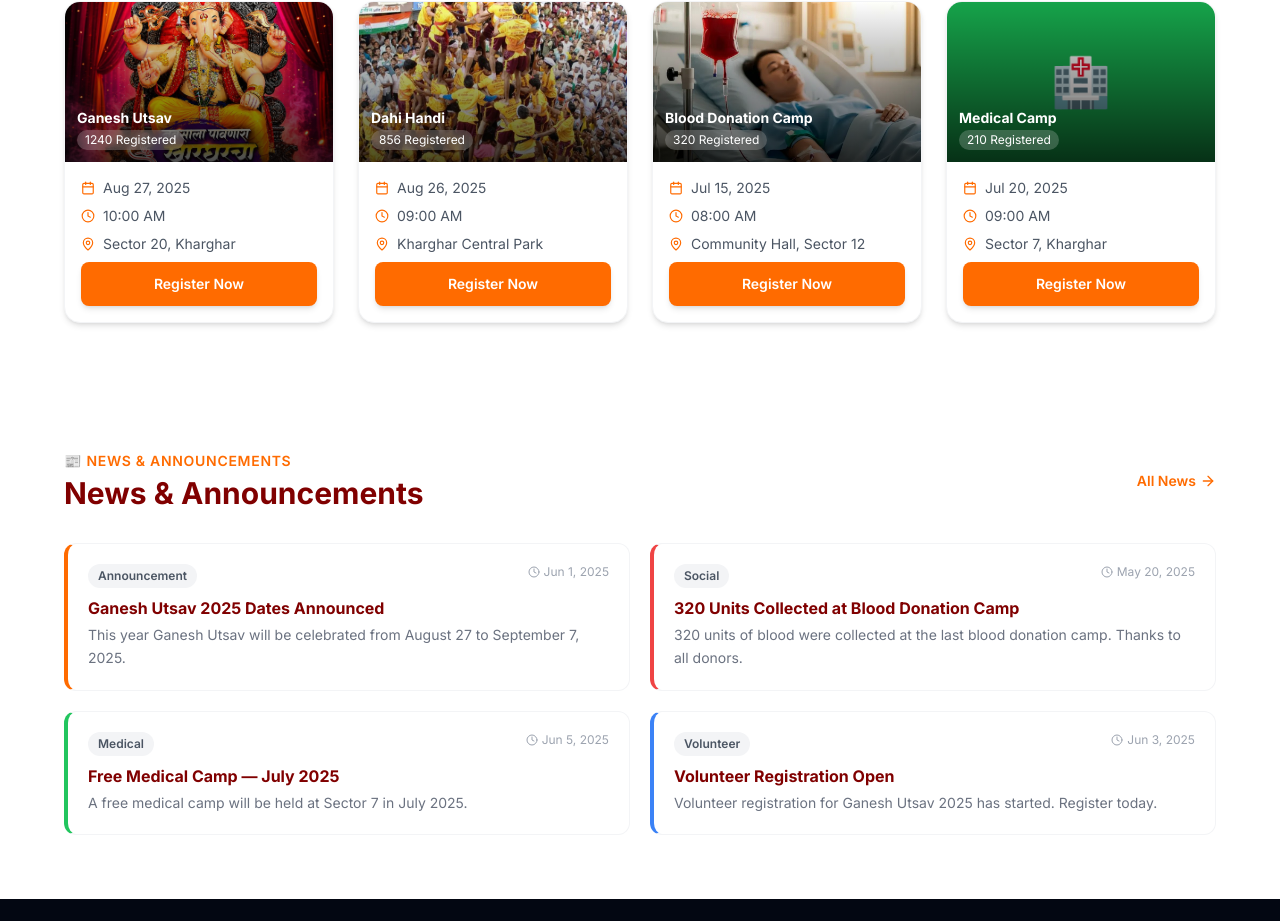
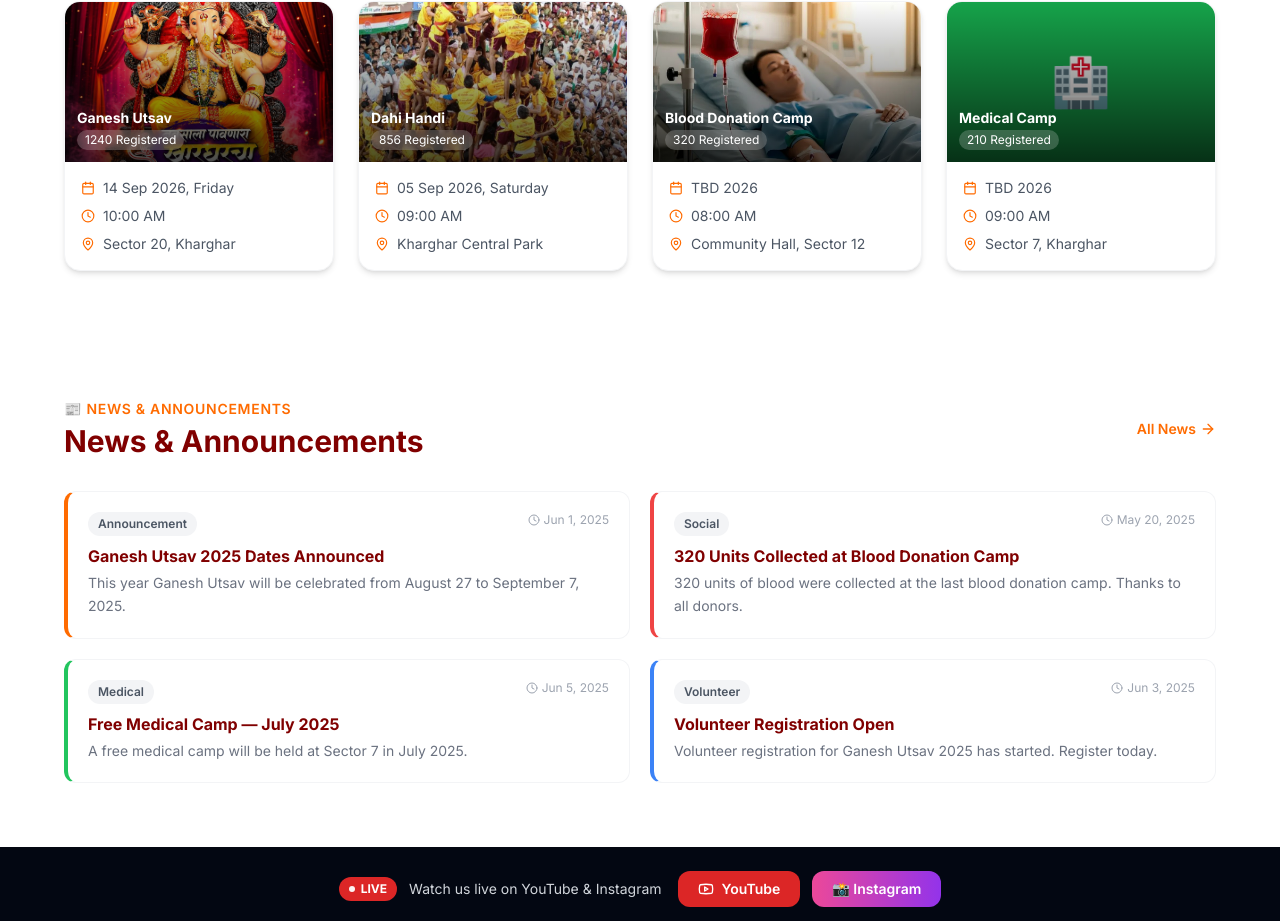
Before and after one commit to happymanesh/khargharcha-maharaja, a Next.js app in the folder apps/website/: page /en in a window 1280 px wide. Shown: the part 2975-3896 px from the top of the page. Built offline with nearby package versions, Linux system fonts and the light colour scheme; a web font is replaced by a local one.

Commit message:
Events: clickable cards, remove Register Now button, remove blood group, fix dates

```diff
--- a/apps/website/src/app/[locale]/events/page.tsx
+++ b/apps/website/src/app/[locale]/events/page.tsx
@@ -9,8 +9,8 @@ import { useGatedAction } from "@/hooks/useGatedAction";
 import { useRouter } from "next/navigation";
 
 const allEvents = [
-  { id: 1,  emoji: "🐘", type: "Ganesh Utsav",    color: "bg-saffron-500",  name: "गणेश उत्सव",           nameEn: "Ganesh Utsav",           date: "5–25 Sep 2026",         time: "All Day",            venue: "Sector 20, Kharghar",       desc: "खारघरच्या महाराजाचे भव्य गणेश उत्सव — 21 दिवसांचा उत्सव, आरती, सांस्कृतिक कार्यक्रम व मिरवणूक.", image: "/images/Ganesh1.jpeg" },
-  { id: 2,  emoji: "🏺", type: "Dahi Handi",       color: "bg-blue-600",    name: "दही हंडी",              nameEn: "Dahi Handi",             date: "5 Sep 2026",            time: "09:00 AM",           venue: "Sector 20, Kharghar",       desc: "उत्साहात साजरी होणारी गोविंदा दही हंडी — थरांवर थर रचत श्रीकृष्ण जन्माचा आनंद.", image: "/images/Dahihandi1.jpeg" },
+  { id: 1,  emoji: "🐘", type: "Ganesh Utsav",    color: "bg-saffron-500",  name: "गणेश उत्सव",           nameEn: "Ganesh Utsav",           date: "14 Sep 2026, Friday",   time: "All Day",            venue: "Sector 20, Kharghar",       desc: "खारघरच्या महाराजाचे भव्य गणेश उत्सव — 21 दिवसांचा उत्सव, आरती, सांस्कृतिक कार्यक्रम व मिरवणूक.", image: "/images/Ganesh1.jpeg" },
+  { id: 2,  emoji: "🏺", type: "Dahi Handi",       color: "bg-blue-600",    name: "दही हंडी",              nameEn: "Dahi Handi",             date: "05 Sep 2026, Saturday", time: "09:00 AM",           venue: "Sector 20, Kharghar",       desc: "उत्साहात साजरी होणारी गोविंदा दही हंडी — थरांवर थर रचत श्रीकृष्ण जन्माचा आनंद.", image: "/images/Dahihandi1.jpeg" },
   { id: 3,  emoji: "🌈", type: "Festival",         color: "bg-pink-500",    name: "होळी",                  nameEn: "Holi",                   date: "Mar 2027",              time: "All Day",            venue: "Kharghar Ground",           desc: "रंगांचा उत्सव — होळी पौर्णिमेनिमित्त सामूहिक होळी व रंगपंचमी कार्यक्रम.", image: null },
   { id: 4,  emoji: "🇮🇳", type: "National",        color: "bg-green-600",   name: "स्वातंत्र्य दिन",       nameEn: "Independence Day",       date: "15 Aug 2026",           time: "08:00 AM",           venue: "Sector 20, Kharghar",       desc: "भारताच्या स्वातंत्र्याचा 79वा वर्धापन दिन — ध्वजारोहण, प्रभात फेरी व सांस्कृतिक कार्यक्रम.", image: null },
   { id: 5,  emoji: "🏅", type: "National",         color: "bg-blue-700",    name: "प्रजासत्ताक दिन",      nameEn: "Republic Day",           date: "26 Jan 2027",           time: "08:00 AM",           venue: "Sector 20, Kharghar",       desc: "प्रजासत्ताक दिनानिमित्त ध्वजारोहण, मार्चपास्ट व प्रतिज्ञा कार्यक्रम.", image: null },
@@ -48,7 +48,7 @@ export default function EventsPage() {
         <div className="max-w-7xl mx-auto px-4 py-12">
           <div className="grid grid-cols-1 sm:grid-cols-2 lg:grid-cols-3 gap-6">
             {allEvents.map((event) => (
-              <article key={event.id} className="bg-white rounded-2xl overflow-hidden shadow-md hover:shadow-xl transition-all duration-300 hover:-translate-y-1 border border-gray-100">
+              <article key={event.id} onClick={() => gate(() => router.push(`/events/${event.id}`))} className="bg-white rounded-2xl overflow-hidden shadow-md hover:shadow-xl transition-all duration-300 hover:-translate-y-1 border border-gray-100 cursor-pointer">
                 <div className="relative h-48 overflow-hidden">
                   {event.image ? (
                     <Image
@@ -81,12 +81,6 @@ export default function EventsPage() {
                     <div className="flex items-center gap-2"><MapPin size={14} className="text-saffron-500" />{event.venue}</div>
                   </div>
 
-                  <button
-                    onClick={() => gate(() => router.push(`/events/${event.id}`))}
-                    className="w-full btn-saffron py-2.5 text-sm"
-                  >
-                    {t("register_now")}
-                  </button>
                 </div>
               </article>
             ))}
--- a/apps/website/src/components/home/EventsPreview.tsx
+++ b/apps/website/src/components/home/EventsPreview.tsx
@@ -9,19 +9,19 @@ import { useRouter } from "next/navigation";
 
 const events = [
   {
-    id: 1, titleKey: "ganesh_utsav",   date: "Aug 27, 2025", time: "10:00 AM", venue: "Sector 20, Kharghar",
+    id: 1, titleKey: "ganesh_utsav",   date: "14 Sep 2026, Friday",  time: "10:00 AM", venue: "Sector 20, Kharghar",
     color: "bg-saffron-500", emoji: "🐘", registered: 1240, image: "/images/Ganesh1.jpeg",
   },
   {
-    id: 2, titleKey: "dahi_handi",     date: "Aug 26, 2025", time: "09:00 AM", venue: "Kharghar Central Park",
+    id: 2, titleKey: "dahi_handi",     date: "05 Sep 2026, Saturday", time: "09:00 AM", venue: "Kharghar Central Park",
     color: "bg-blue-600", emoji: "🏺", registered: 856, image: "/images/Dahihandi1.jpeg",
   },
   {
-    id: 3, titleKey: "blood_donation", date: "Jul 15, 2025", time: "08:00 AM", venue: "Community Hall, Sector 12",
+    id: 3, titleKey: "blood_donation", date: "TBD 2026",              time: "08:00 AM", venue: "Community Hall, Sector 12",
     color: "bg-red-600", emoji: "❤️", registered: 320, image: "/images/bloodDonation1.jpeg",
   },
   {
-    id: 4, titleKey: "medical_camp",   date: "Jul 20, 2025", time: "09:00 AM", venue: "Sector 7, Kharghar",
+    id: 4, titleKey: "medical_camp",   date: "TBD 2026",              time: "09:00 AM", venue: "Sector 7, Kharghar",
     color: "bg-green-600", emoji: "🏥", registered: 210, image: null,
   },
 ];
@@ -50,8 +50,11 @@ export default function EventsPreview() {
 
         <div className="grid grid-cols-1 sm:grid-cols-2 lg:grid-cols-4 gap-6">
           {events.map((event) => (
-            <div key={event.id} className="bg-white rounded-2xl overflow-hidden shadow-md hover:shadow-xl transition-all duration-300 hover:-translate-y-1 border border-gray-100">
-              {/* Card Header — real image or coloured fallback */}
+            <div
+              key={event.id}
+              onClick={() => gate(() => router.push(`/events/${event.id}`))}
+              className="bg-white rounded-2xl overflow-hidden shadow-md hover:shadow-xl transition-all duration-300 hover:-translate-y-1 border border-gray-100 cursor-pointer"
+            >
               <div className={`relative ${event.image ? "" : event.color} h-40 overflow-hidden`}>
                 {event.image ? (
                   <Image
@@ -66,7 +69,6 @@ export default function EventsPreview() {
                     {event.emoji}
                   </div>
                 )}
-                {/* Overlay with title */}
                 <div className="absolute inset-0 bg-gradient-to-t from-black/70 to-transparent flex items-end p-3">
                   <div>
                     <h3 className="font-bold text-white text-sm leading-tight">
@@ -92,12 +94,6 @@ export default function EventsPreview() {
                   <MapPin size={14} className="text-saffron-500 shrink-0" />
                   <span className="truncate">{event.venue}</span>
                 </div>
-                <button
-                  onClick={() => gate(() => router.push(`/events/${event.id}`))}
-                  className="mt-2 w-full btn-saffron py-2 text-sm"
-                >
-                  {ev("register_now")}
-                </button>
               </div>
             </div>
           ))}
```
Also changed, not shown: apps/website/src/components/auth/RegistrationModal.tsx (+1 -43 lines).
